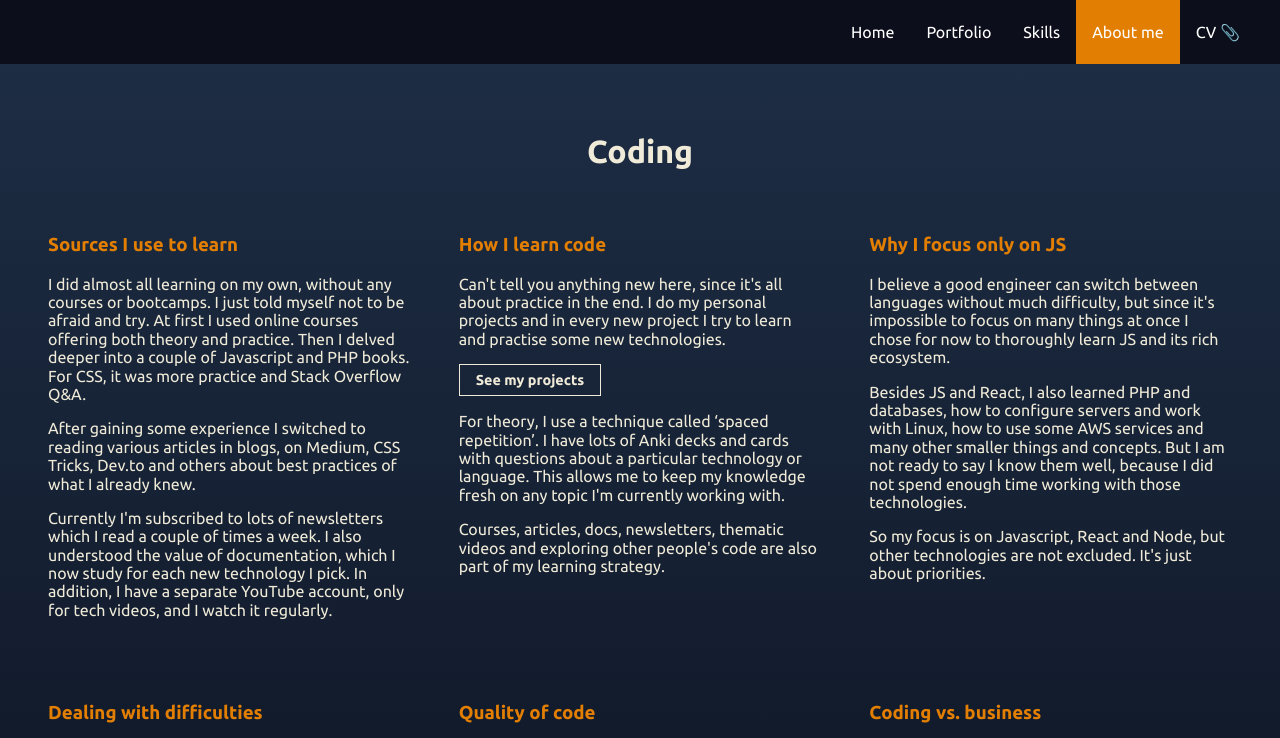
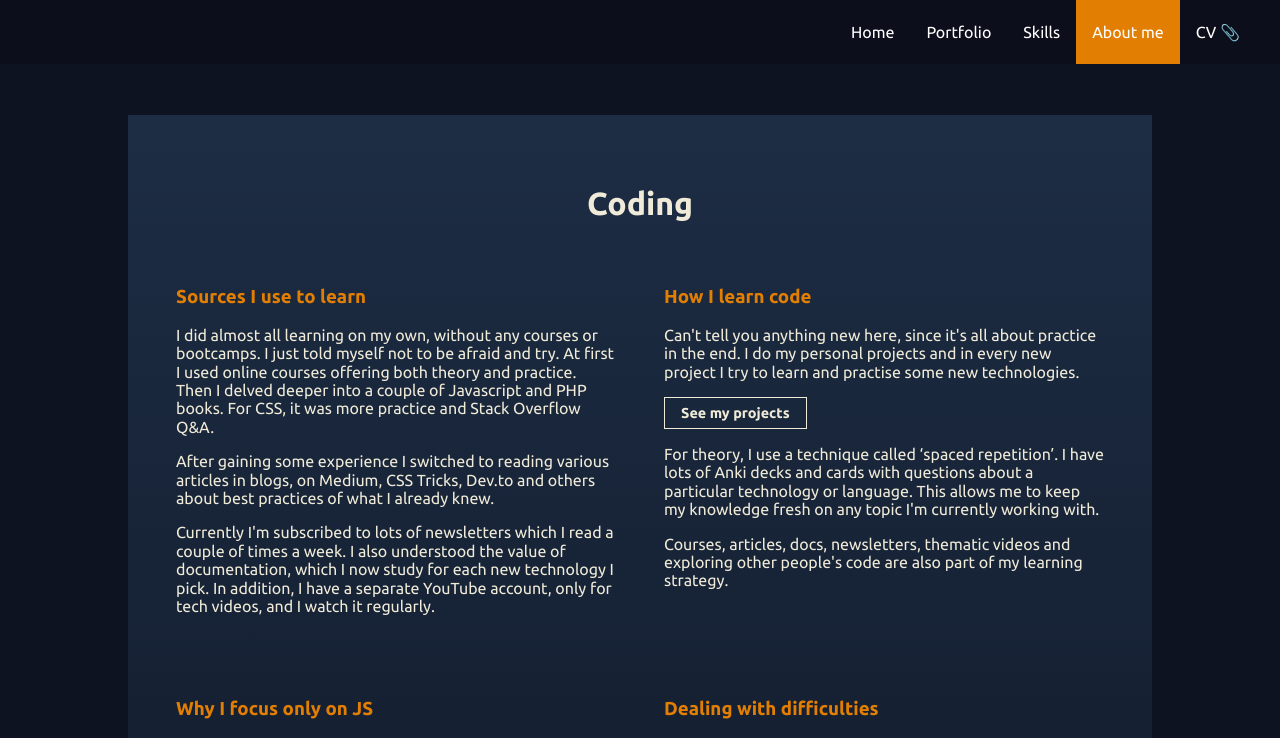
Before and after one commit to ikushlianski/ilya-online-nextjs, a Next.js app: page /about in a window 1280 px wide. Shown: the top 738 px of the page. Built offline with nearby package versions, Linux system fonts and the light colour scheme.

Commit message:
Improve About Me and CV page design

```diff
--- a/src/components/CV/CVBody.scss
+++ b/src/components/CV/CVBody.scss
@@ -22,7 +22,8 @@
 .CVExperience {
   &__MonthsTotal {
     font-style: italic;
-    margin: 0.25rem 0;
+    margin: 0.5rem 0;
+    font-size: $font-small;
   }
 
   &__Title {
--- a/src/components/CV/CVOptions.js
+++ b/src/components/CV/CVOptions.js
@@ -53,7 +53,9 @@ export const CVOptions = ({ setValue }) => {
             </label>
           </div>
         </div>
-        <Button onClick={handleClick}>Preview & print {'\u{1F389}'}</Button>
+        <Button inverted onClick={handleClick}>
+          Preview & print {'\u{1F389}'}
+        </Button>
       </div>
     </div>
   );
--- a/src/pages/about/AboutPage.scss
+++ b/src/pages/about/AboutPage.scss
@@ -1,4 +1,10 @@
 @import '../../styles/styles';
+
+.AboutMePage {
+  @media (min-width: $screen-medium) {
+    padding: 4% 10%;
+  }
+}
 
 .AboutMePage__Heading {
   text-align: center;
```
